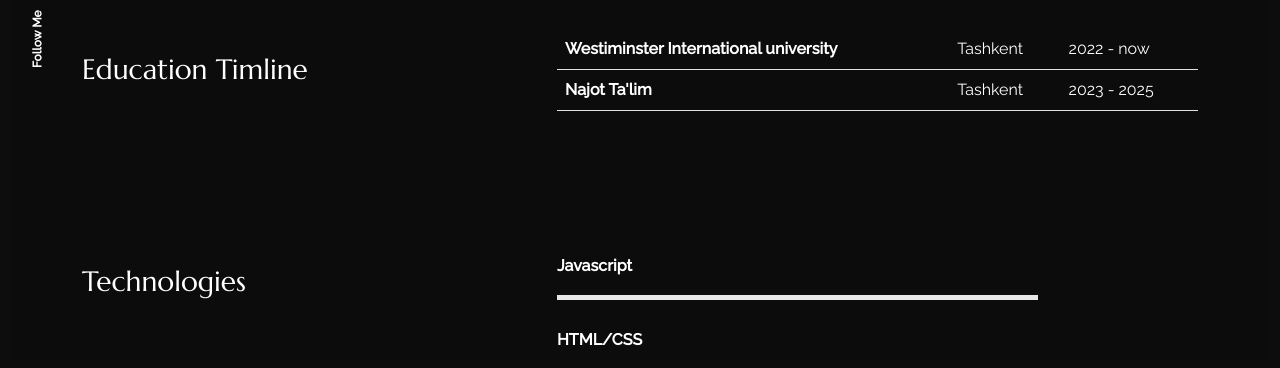
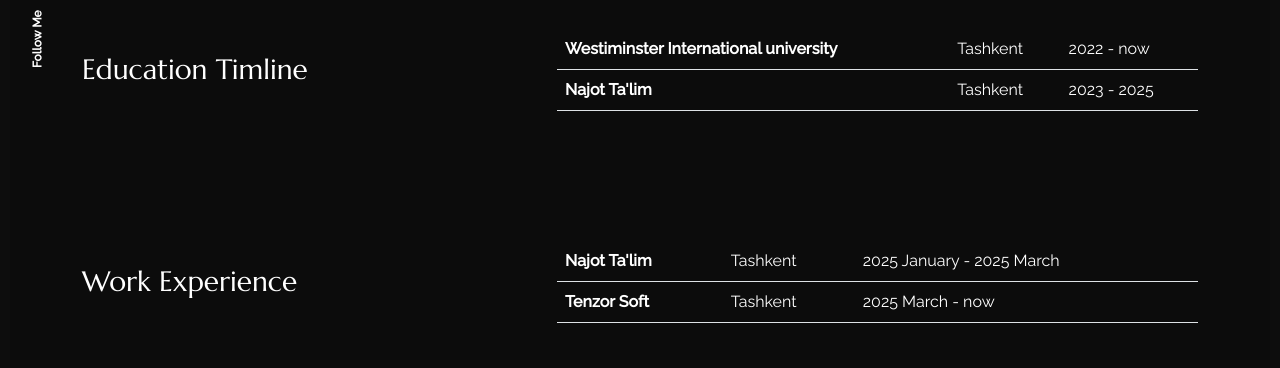
Before and after one commit to Umidjon1717/UI_Umidjon, a React (Create React App) app: page /about in a window 1280 px wide. Shown: the part 430-798 px from the top of the page. Built offline with nearby package versions, Linux system fonts and the light colour scheme.

Commit message:
added experience

```diff
--- a/src/content_option.js
+++ b/src/content_option.js
@@ -47,6 +47,18 @@
     edutitle: "Najot Ta'lim",
     where: "Tashkent",
     date: "2023 - 2025",
+  },
+];
+const worktimeline2 = [
+  {
+    edutitle: "Najot Ta'lim",
+    where: "Tashkent",
+    date: "2025 January - 2025 March",
+  },
+  {
+    edutitle: "Tenzor Soft",
+    where: "Tashkent",
+    date: "2025 March - now",
   },
 ];
 
@@ -214,6 +226,7 @@
   dataabout,
   dataportfolio,
   worktimeline,
+  worktimeline2,
   skills,
   services,
   introdata,
--- a/src/pages/about/index.js
+++ b/src/pages/about/index.js
@@ -6,6 +6,7 @@
   dataabout,
   meta,
   worktimeline,
+  worktimeline2,
   skills,
   services,
 } from "../../content_option";
@@ -60,6 +61,26 @@
             <table className="table caption-top">
               <tbody>
                 {worktimeline.map((data, i) => {
+                  return (
+                    <tr key={i}>
+                      <th scope="row">{data.edutitle}</th>
+                      <td>{data.where}</td>
+                      <td>{data.date}</td>
+                    </tr>
+                  );
+                })}
+              </tbody>
+            </table>
+          </Col>
+        </Row>
+        <Row className=" sec_sp">
+          <Col lg="5">
+            <h3 className="color_sec py-4">Work Experience</h3>
+          </Col>
+          <Col lg="7">
+            <table className="table caption-top">
+              <tbody>
+                {worktimeline2.map((data, i) => {
                   return (
                     <tr key={i}>
                       <th scope="row">{data.edutitle}</th>
```
